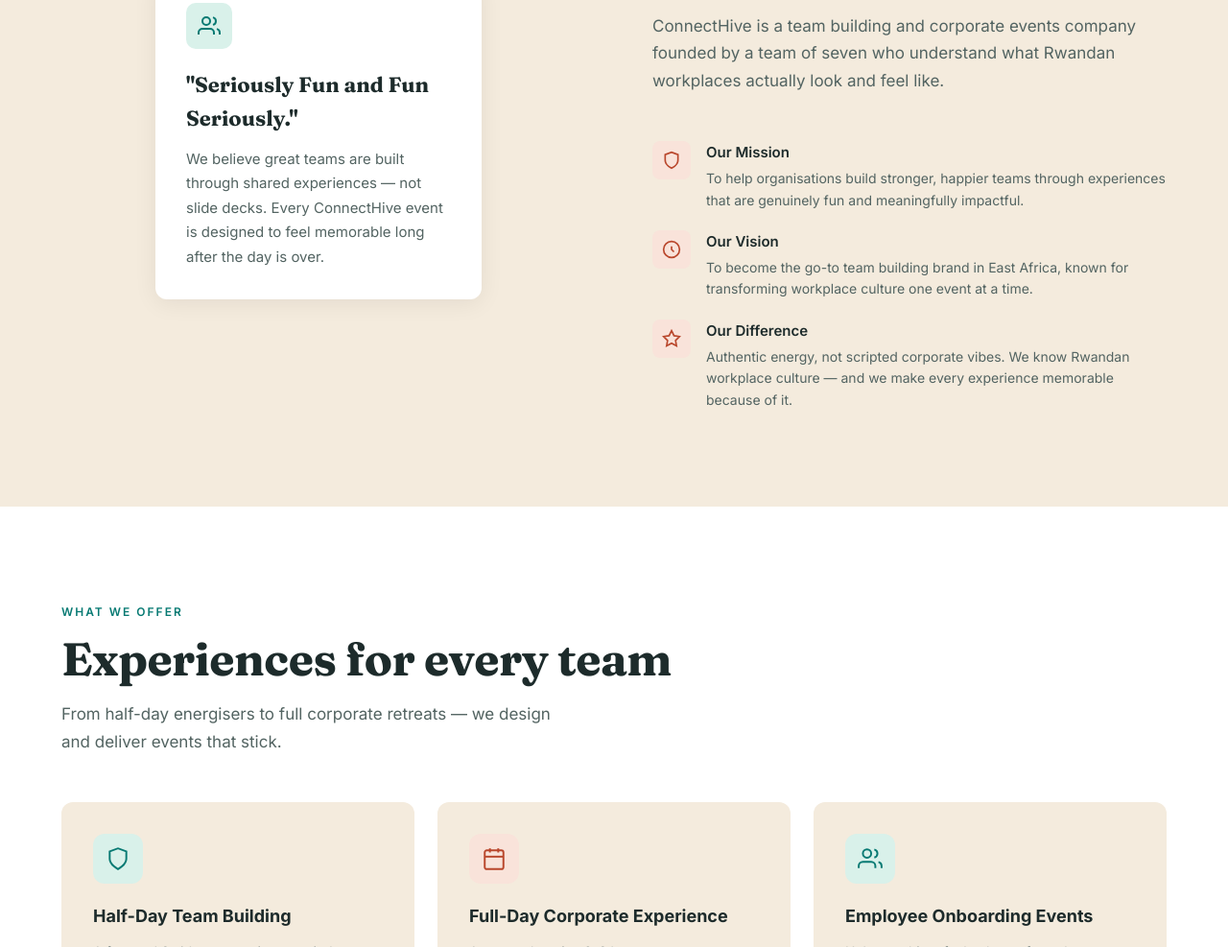
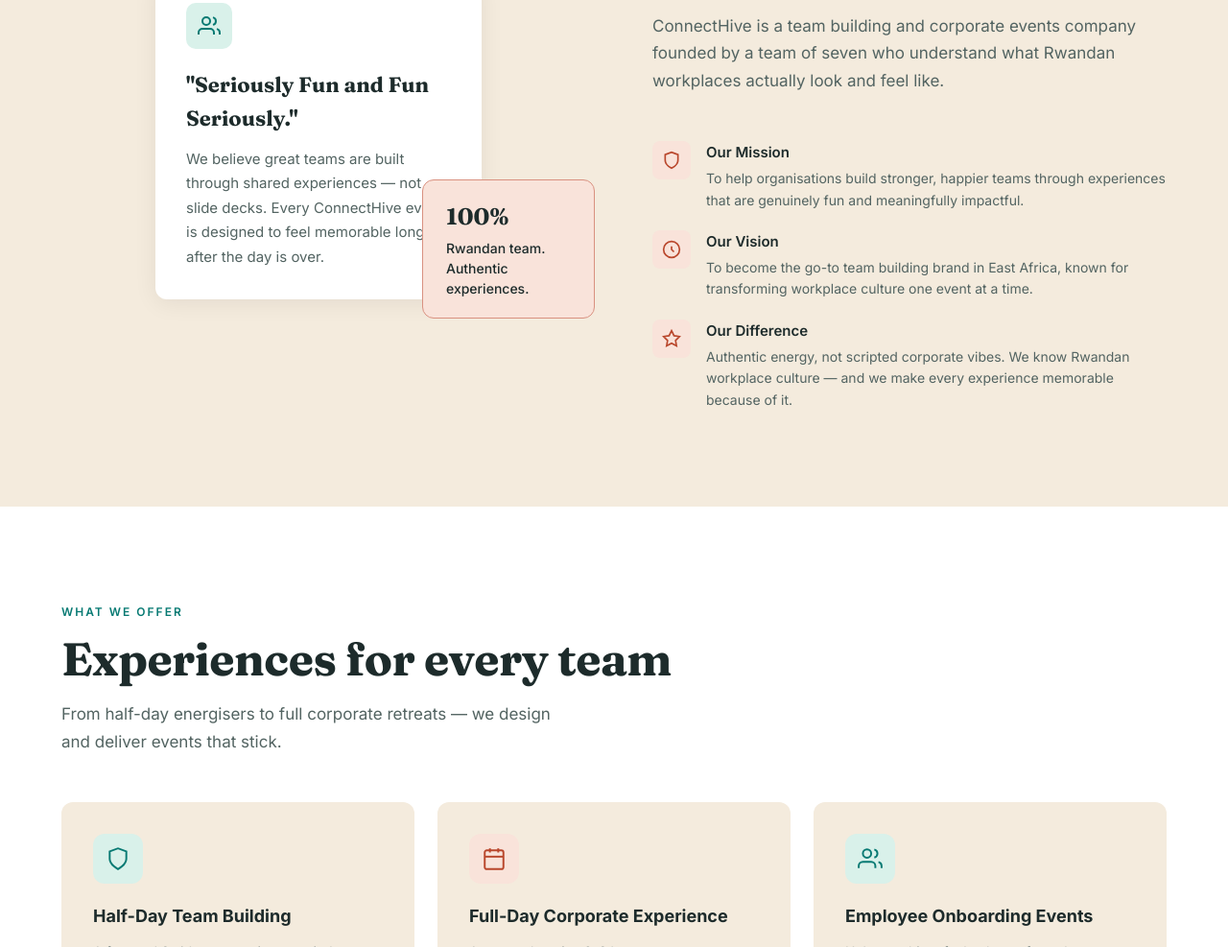
Before and after one commit to yanicksadi/ConnectHive, a website: page index.html in a window 1280 px wide. Shown: the part 1045-2032 px from the top of the page at 96% size. Drawn offline with Linux system fonts and the light colour scheme.

```diff
--- a/index.html
+++ b/index.html
@@ -93,10 +93,10 @@
               long after the day is over.
             </p>
           </div>
-          <!-- <div class="about-card-float">
+          <div class="about-card-float">
             <strong>100%</strong>
             Rwandan team. Authentic experiences.
-          </div> -->
+          </div>
         </div>
         <div>
           <p class="section-eyebrow">Who We Are</p>
```
